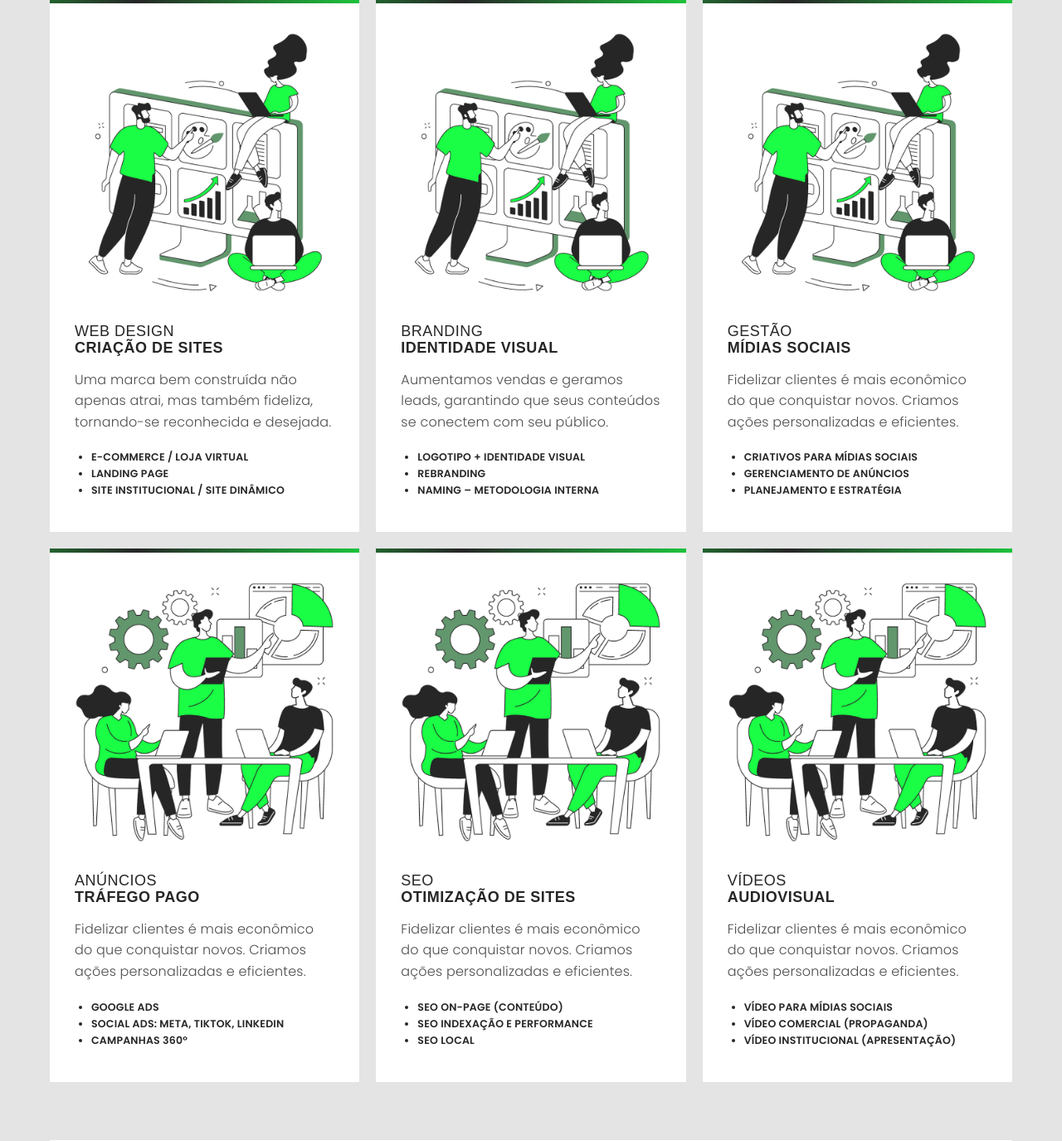
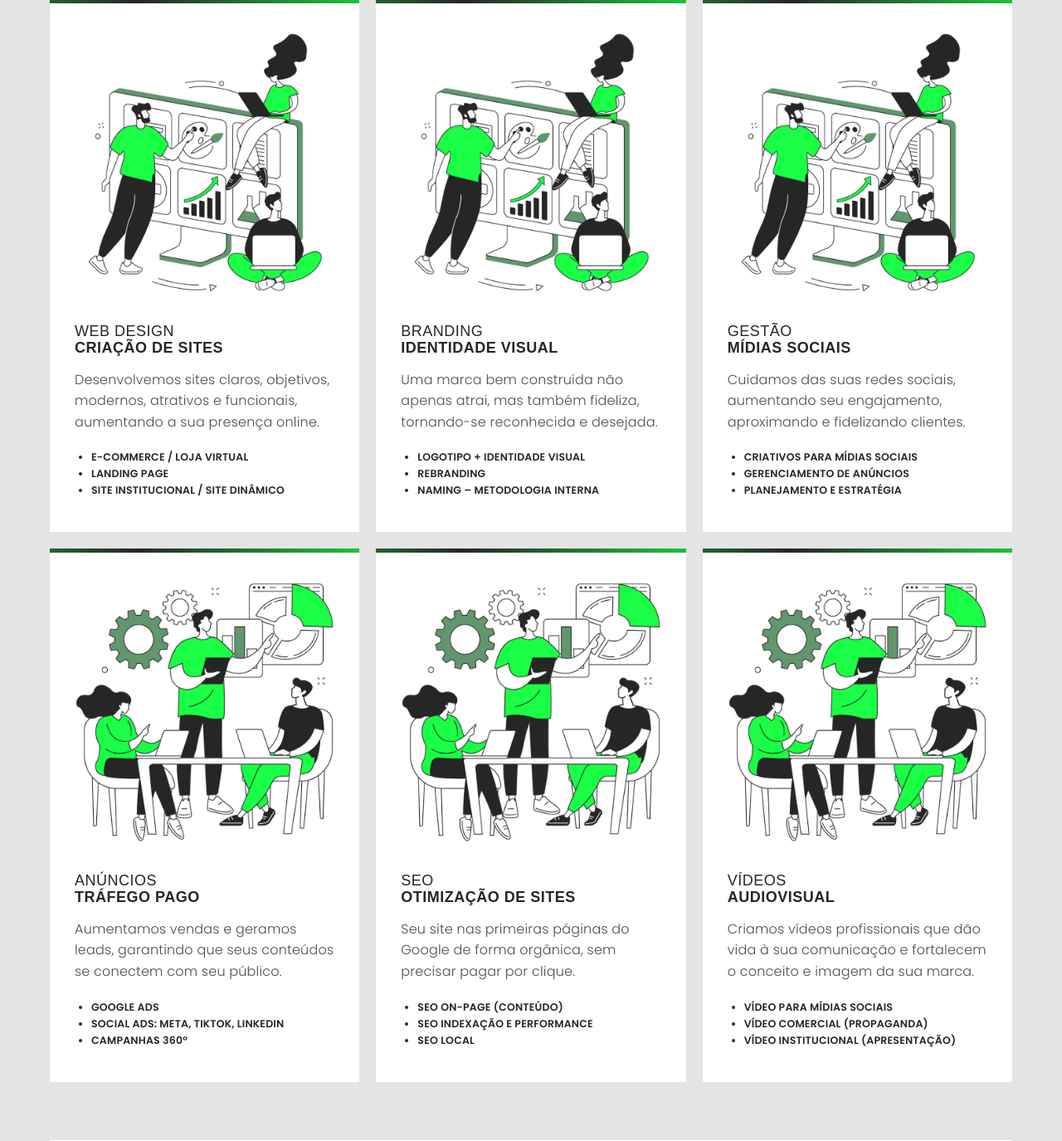
Before and after one commit to ThiagoHenrique89/Site-Mooving, a PHP site: page / in a window 1280 px wide. Shown: the part 853-2228 px from the top of the page at 83% size. Run offline with PHP 8.4, Linux system fonts and the light colour scheme; some web fonts are replaced.

Commit message:
atualização descrição dos serviços

```diff
--- a/paginas/home.php
+++ b/paginas/home.php
@@ -57,7 +57,7 @@
 						<img src="/assets/images/branding-identidade-visual.jpg" alt="Imagem 1">
 						<h3><span class="light">WEB DESIGN<br></span>CRIAÇÃO DE SITES</h3>
 						<p>
-						Uma marca bem construída não apenas atrai, mas também fideliza, tornando-se reconhecida e desejada.
+						Desenvolvemos sites claros, objetivos, modernos, atrativos e funcionais, aumentando a sua presença online.
 						</p>
 						<p>
 						<nav class="menuCard">
@@ -74,7 +74,7 @@
 						<img src="/assets/images/branding-identidade-visual.jpg" alt="Branding Identidade Visual">
 						<h3><span class="light">BRANDING<br></span>IDENTIDADE VISUAL</h3>
 						<p>
-						Aumentamos vendas e geramos leads, garantindo que seus conteúdos se conectem com seu público.
+						Uma marca bem construída não apenas atrai, mas também fideliza, tornando-se reconhecida e desejada.
 						</p>
 						<nav class="menuCard">
 							<ul>
@@ -89,7 +89,7 @@
 					<a href="/gestao-de-midias-sociais">
 						<img src="/assets/images/branding-identidade-visual.jpg" alt="Gestao Midias Sociais">
 						<h3><span class="light">GESTÃO<br></span>MÍDIAS SOCIAIS</h3>
-						<p>Fidelizar clientes é mais econômico do que conquistar novos. Criamos ações personalizadas e eficientes.
+						<p>Cuidamos das suas redes sociais, aumentando seu engajamento, aproximando e fidelizando clientes.
 						</p>
 						<nav class="menuCard">
 							<ul>
@@ -104,7 +104,9 @@
 					<a href="/anuncios-trafego-pago">
 						<img src="/assets/images/anuncios-trafego-pago.jpg" alt="Anuncios Trafego Pago">
 						<h3><span class="light">ANÚNCIOS<br></span>TRÁFEGO PAGO</h3>
-						<p>Fidelizar clientes é mais econômico do que conquistar novos. Criamos ações personalizadas e eficientes.
+
+						<p>
+							Aumentamos vendas e geramos leads, garantindo que seus conteúdos se conectem com seu público.
 						</p>
 						<nav class="menuCard">
 							<ul>
@@ -119,7 +121,7 @@
 					<a href="/seo-otimizacao-de-sites">
 						<img src="/assets/images/anuncios-trafego-pago.jpg" alt="Imagem 1">
 						<h3><span class="light">SEO<br></span>OTIMIZAÇÃO DE SITES</h3>
-						<p>Fidelizar clientes é mais econômico do que conquistar novos. Criamos ações personalizadas e eficientes.
+						<p>Seu site nas primeiras páginas do Google de forma orgânica, sem precisar pagar por clique.
 						</p>
 						<nav class="menuCard">
 							<ul>
@@ -134,7 +136,7 @@
 					<a href="/videos-audiovisual">
 						<img src="/assets/images/anuncios-trafego-pago.jpg" alt="Imagem 1">
 						<h3><span class="light">VÍDEOS<br></span>AUDIOVISUAL</h3>
-						<p>Fidelizar clientes é mais econômico do que conquistar novos. Criamos ações personalizadas e eficientes.
+						<p>Criamos vídeos profissionais que dão vida à sua comunicação e fortalecem o conceito e imagem da sua marca.
 						</p>
 						<nav class="menuCard">
 							<ul>
```
